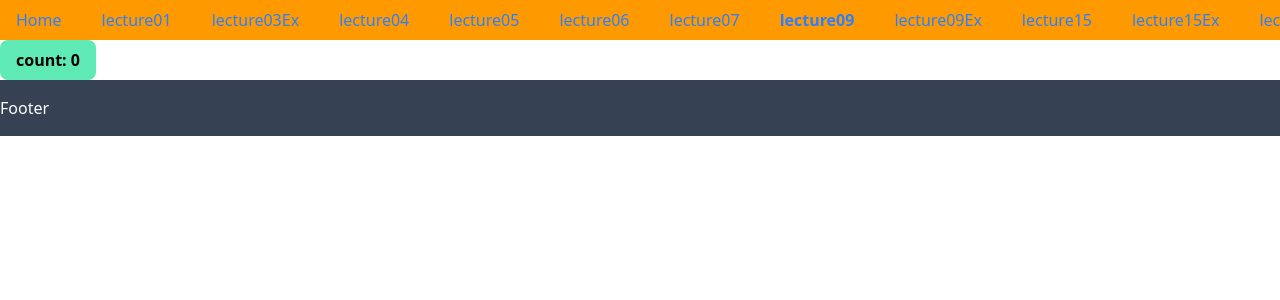
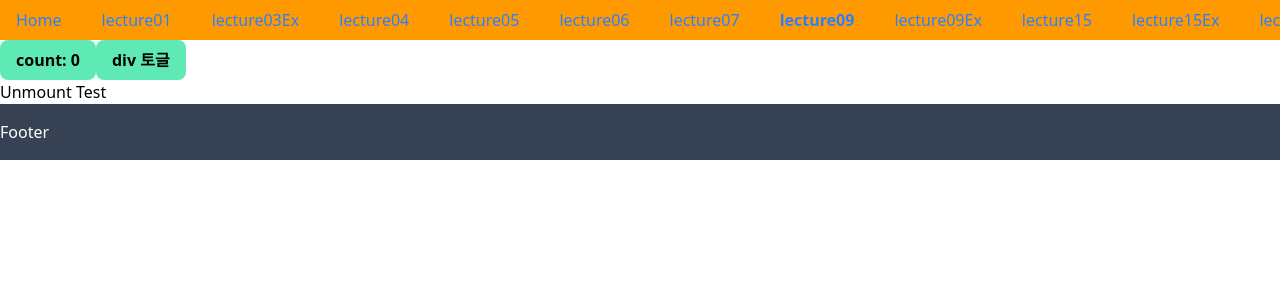
Before and after one commit to Catailog/react-10, a React (Vite) app: page /lecture09 in a window 1280 px wide. Shown: the top 300 px of the page. Built offline with nearby package versions, Linux system fonts and the light colour scheme; the HTML template or start-up script is replaced by a standard one.

Commit message:
feat: 9강 마운트/언마운트 예시 추가

```diff
--- a/src/lectures/lecture09/Lecture09.tsx
+++ b/src/lectures/lecture09/Lecture09.tsx
@@ -1,18 +1,22 @@
-import { useEffect, useState } from 'react';
+import { forwardRef, useEffect, useRef, useState } from 'react';
 
 import { Button } from '@/components/Button';
 
+const UnmountTest = forwardRef(() => {
+  useEffect(() => {
+    console.log('useEffect(deps: []) UnmountTest 마운트 시 실행');
+
+    return () => {
+      console.log('useEffect cleanup(deps: []) UnmountTest 언마운트 시 실행');
+    };
+  }, []);
+
+  return <div>Unmount Test</div>;
+});
+
 export default function Lecture09() {
   const [count, setCount] = useState<number>(0);
-
-  // deps가 없으면 마운트/언마운트 시에만 실행
-  useEffect(() => {
-    console.log('useEffect(deps: []) 마운트 시 실행');
-
-    return () => {
-      console.log('useEffect cleanup(deps: []) 언마운트 시 실행');
-    };
-  }, []);
+  const [show, setShow] = useState<boolean>(true);
   // deps가 있으면 deps가 변할 시 실행
   useEffect(() => {
     console.log('useEffect(deps: [count]) count가 변하면 실행');
@@ -22,9 +26,19 @@ export default function Lecture09() {
     };
   }, [count]);
 
-  const onClick = () => {
+  const increaseCount = () => {
     setCount((prev) => prev + 1);
   };
+  const unmountTestRef = useRef<unknown>(null);
+  const toggleUnmountTest = () => {
+    setShow((prev) => !prev);
+  };
 
-  return <Button onClick={onClick}>count: {count}</Button>;
+  return (
+    <>
+      <Button onClick={increaseCount}>count: {count}</Button>
+      <Button onClick={toggleUnmountTest}>div 토글</Button>
+      {show && <UnmountTest ref={unmountTestRef} />}
+    </>
+  );
 }
```
